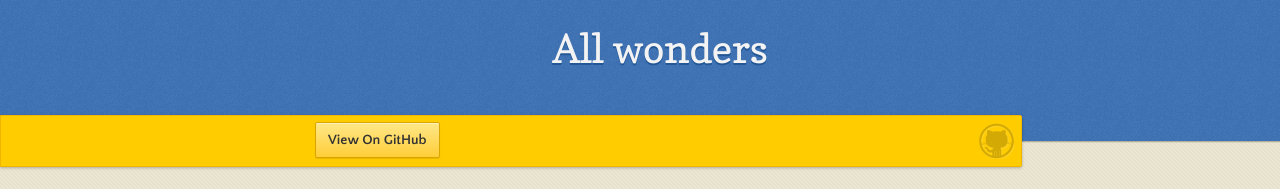
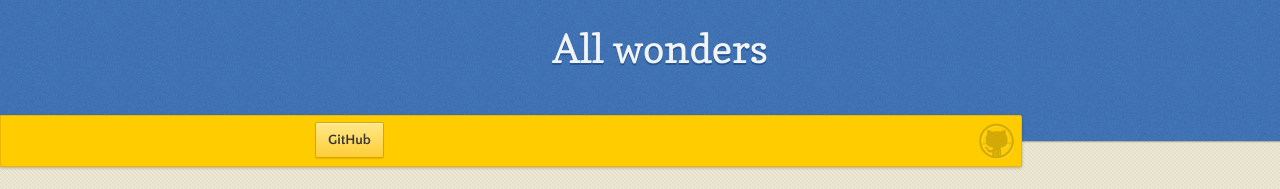
Before and after one commit to allwonders/allwonders.github.io, a plain HTML site: page index.html in a window 1280 px wide. Shown: the top 189 px of the page. Drawn offline with nearby package versions, Linux system fonts and the light colour scheme.

Commit message:
first commit

```diff
--- a/index.html
+++ b/index.html
@@ -24,7 +24,7 @@
       <div id="banner">
         <span id="logo"></span>
 
-        <a href="https://github.com/allwonders" class="button fork"><strong>View On GitHub</strong></a>
+        <a href="https://github.com/allwonders" class="button fork"><strong>GitHub</strong></a>
       </div><!-- end banner -->
 
     <div class="wrapper">
```
